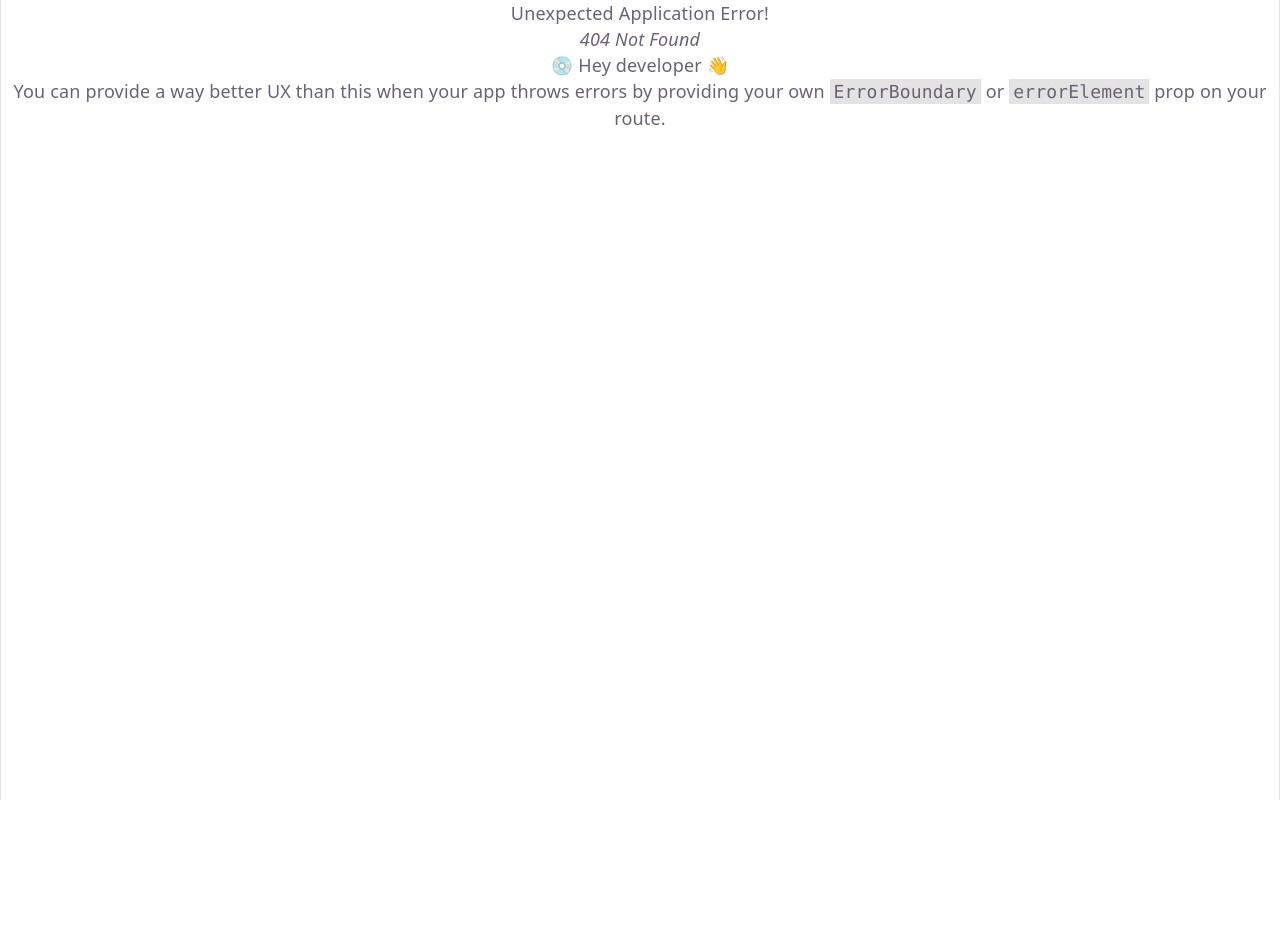
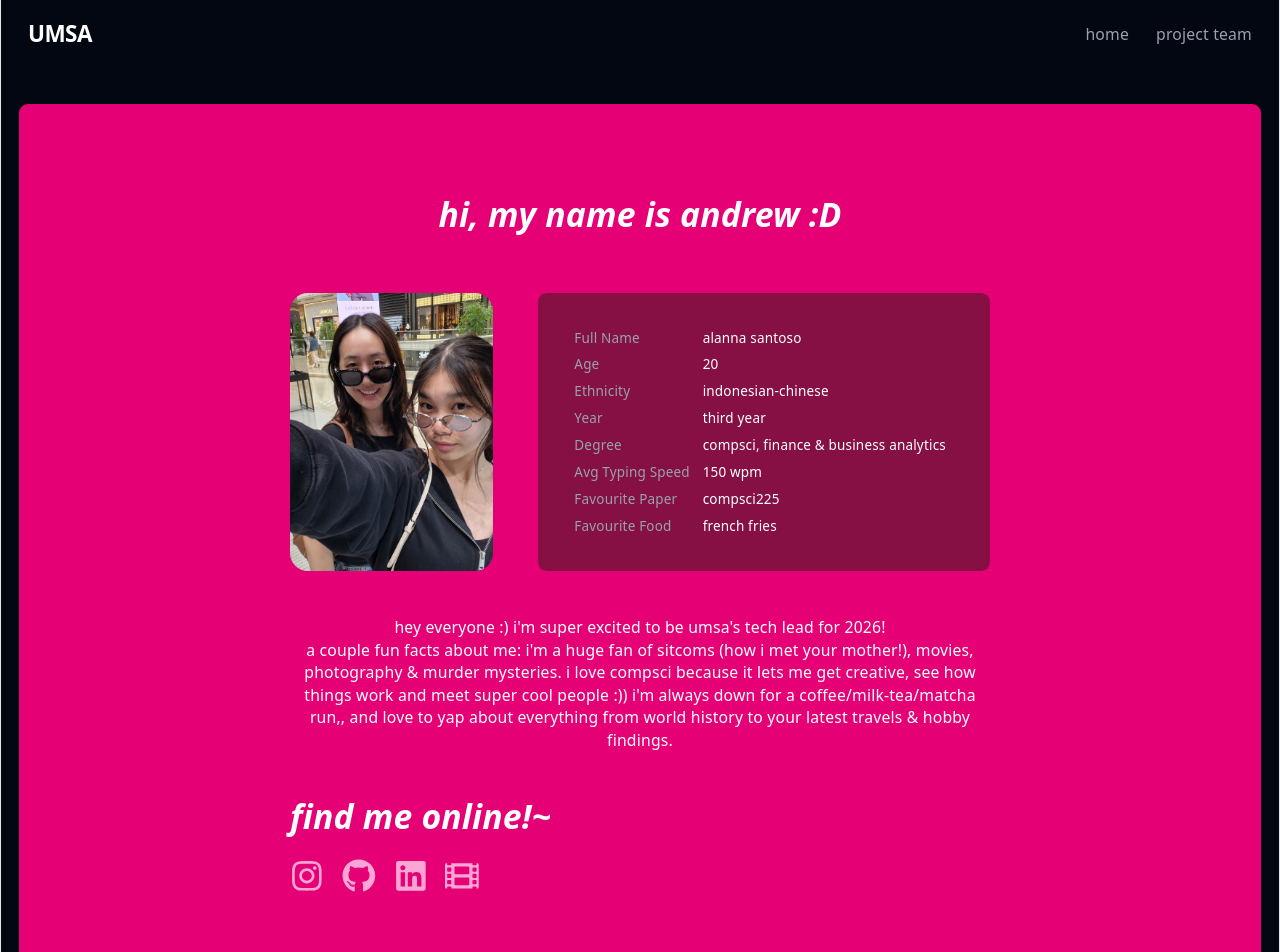
Before and after one commit to UoaWDCC/umsa, a React (Vite) app in the folder client/: page /andrew in a window 1280 px wide. Before the commit this address had no page. Shown: the top 952 px of the page. Before the commit the page ends 800 px from the top, so only its background shows below. Built offline with nearby package versions, Linux system fonts and the light colour scheme.

Commit message:
feat: initial setup/routing for my page :D

```diff
--- a/client/src/main.tsx
+++ b/client/src/main.tsx
@@ -5,6 +5,7 @@ import RootLayout from './layouts/RootLayout'
 import App from './App'
 import ProjectTeam from './pages/Project-Team'
 import Alanna from './pages/project-team/Alanna'
+import Andrew from './pages/project-team/Andrew'
 import './index.css'
 
 const router = createBrowserRouter([
@@ -15,6 +16,8 @@ const router = createBrowserRouter([
       { index: true,              element: <App /> },
       { path: 'project-team',     element: <ProjectTeam /> },
       { path: 'alanna',          element: <Alanna /> },
+      { path: 'andrew',          element: <Andrew /> },
+
     ],
   },
 ]);
--- a/client/src/pages/Project-Team.tsx
+++ b/client/src/pages/Project-Team.tsx
@@ -7,6 +7,8 @@ export default function ProjectTeam() {
       <p className="text-lg mb-4">This project was created by:</p>
       <ul className="list-disc list-inside text-lg">
         <li><Link to="/alanna" className="text-blue-500 hover:underline">Alanna Santoso</Link></li>
+          <li><Link to="/andrew" className="text-blue-500 hover:underline">andrew qiu</Link></li>
+
       </ul>
     </div>
   );
--- /dev/null
+++ b/client/src/pages/project-team/Andrew.tsx
@@ -0,0 +1,97 @@
+// at the top, we import all the libraries & components (parts) that we&apos;re going to use in the page
+import { FaInstagram, FaGithub, FaLinkedin, FaFilm} from "react-icons/fa";
+import MemberStatsTable from "../../components/StatsTable";
+import AlannaPhoto from "../../assets/about-us/alanna.jpg";
+import { useEffect } from "react";
+
+// now to create the page! we export it as a function so we can use it in the router (main.tsx)
+export default function Andrew(){
+
+    // this is a react hook that lets us perform side effects - in this case, changing the title (the name you see in the browser tab)
+    useEffect(() => {
+    document.title = "Andrew | UMSA";
+    }, []);
+
+    // here's where we return the jsx content - this is what lets us write HTML in our javascript!
+    return(
+        <>
+        {/* this is the pink background container */}
+        <div className="bg-pink-600 p-20 w-full flex item-center justify-center rounded-lg">
+
+        {/* this manages our page content */}
+        <div className ="h-full max-w-[700px] flex flex-col">
+
+        {/* header section */}
+        <div className="flex flex-col items-center mb-8">
+            <h1 className="text-3xl font-bold italic mb-5">hi, my name is andrew :D</h1>
+        </div>
+
+        {/* stats section */}
+        <div className="grid grid-cols-3 gap-10 item-center justify-center">
+            {/* we use an img component to display my photo! */}
+            <img
+            src={AlannaPhoto}
+            className="col-span-1 object-cover h-full rounded-2xl"
+            />
+
+            {/* here's where components come in - we use a pre built stats component,
+                and just fill in the props (stats). check /components/StatsTable.tsx to see how it works! */}
+            <div className="col-span-2 max-w-md bg-pink-900 p-6 rounded-lg">
+
+                <MemberStatsTable
+                stats={{
+                    fullName: "alanna santoso",
+                    age: 20,
+                    ethnicity: "indonesian-chinese",
+                    year: "third year",
+                    degree: "compsci, finance & business analytics",
+                    typingSpeed: "150 wpm",
+                    favouritePaper: "compsci225",
+                    favouriteFood: "french fries",
+
+                }}
+                />
+
+            </div>
+        </div>
+
+        {/* about paragraph section */}
+        <div>
+            <p className="text-sm mt-10">
+                hey everyone :) i&apos;m super excited to be umsa&apos;s tech lead for 2026! <br/> a couple fun facts
+                about me: i&apos;m a huge fan of sitcoms (how i met your mother!), movies,
+                photography & murder mysteries. i love compsci because it lets me get creative, see how things work
+                and meet super cool people :)) i&apos;m always down for a coffee/milk-tea/matcha
+                run,, and love to yap about everything from world history
+                to your latest travels & hobby findings.
+            </p>
+        </div>
+
+        {/* social media section */}
+        <div>
+            <h1 className="text-3xl mt-10 mb-5 font-bold italic text-left">find me online!~</h1>
+            <div className="flex grid-cols-4 gap-4 mt-4">
+
+                {/* the <a></a> tags are for creating links */}
+                <a href="https://www.instagram.com/alanna_ds" target="_blank" rel="noopener noreferrer">
+                    <FaInstagram className="text-3xl text-pink-300 hover:text-white" />
+                </a>
+                <a href="https://www.github.com/alannasantoso" target="_blank" rel="noopener noreferrer">
+                    <FaGithub className="text-3xl text-pink-300 hover:text-white" />
+                </a>
+                <a href="https://www.linkedin.com/in/alannasantoso" target="_blank" rel="noopener noreferrer">
+                    <FaLinkedin className="text-3xl text-pink-300 hover:text-white" />
+                </a>
+                <a href="https://letterboxd.com/alannadee" target="_blank" rel="noopener noreferrer">
+                    <FaFilm className="text-3xl text-pink-300 hover:text-white" />
+                </a>
+            </div>
+
+        </div>
+
+
+
+        </div>
+        </div>
+        </>
+)}
```
